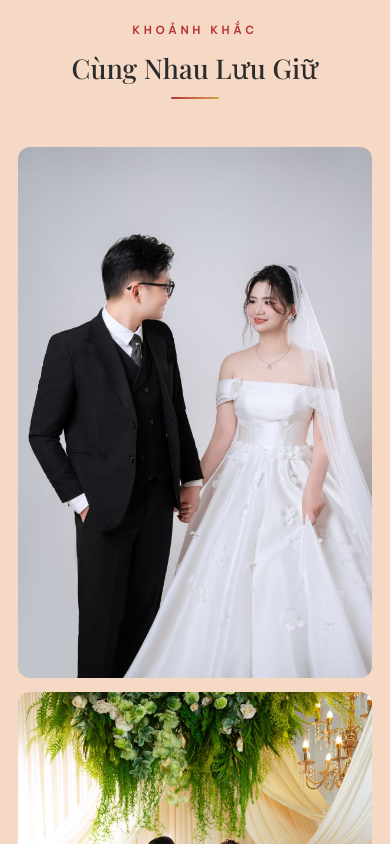
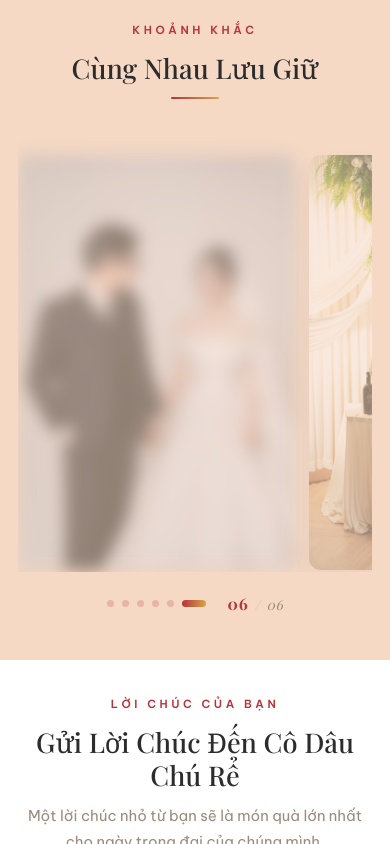
Before and after one commit to henryy-bui/ha-hien-wedding, a React (Vite) app: page / in a window 390 px wide. Shown: the part 4960-5804 px from the top of the page. Built offline with nearby package versions, Linux system fonts and the light colour scheme; no server answers; a web font is replaced by a local one.

Commit message:
feat: Enhance Gallery component with mobile carousel functionality and pagination

```diff
--- a/src/components/Gallery.css
+++ b/src/components/Gallery.css
@@ -75,6 +75,18 @@
   transition: opacity 0.4s ease, transform 0.4s cubic-bezier(0.34, 1.56, 0.64, 1);
 }
 
+/* Inset hairline frame — only shown on the active mobile slide */
+.gallery-frame {
+  position: absolute;
+  inset: 8px;
+  border: 1px solid rgba(255, 255, 255, 0.55);
+  border-radius: 6px;
+  pointer-events: none;
+  opacity: 0;
+  transform: scale(1.04);
+  transition: opacity 0.5s ease, transform 0.6s cubic-bezier(0.4, 0, 0.2, 1);
+}
+
 .gallery-note {
   font-family: var(--font-heading);
   font-style: italic;
@@ -83,14 +95,137 @@
   text-align: center;
 }
 
+/* Pager (dots + counter) — desktop hidden, mobile-only */
+.gallery-pager {
+  display: none;
+}
+
 @media (max-width: 900px) {
   .gallery-grid {
     column-count: 2;
   }
 }
 
-@media (max-width: 520px) {
+@media (max-width: 640px) {
+  /* ─── Carousel layout ─────────────────────────────────────────── */
   .gallery-grid {
-    column-count: 1;
+    margin: 0 0 18px;
+    column-count: initial;
+    display: flex;
+    gap: 14px;
+    overflow-x: auto;
+    overscroll-behavior-x: contain;
+    scroll-snap-type: x mandatory;
+    scroll-behavior: smooth;
+    padding: 8px 4px 22px;
+    -webkit-overflow-scrolling: touch;
+    scrollbar-width: none;
+  }
+  .gallery-grid::-webkit-scrollbar {
+    display: none;
+  }
+
+  .gallery-grid .gallery-item {
+    flex: 0 0 80%;
+    margin: 0;
+    scroll-snap-align: center;
+    box-shadow: 0 8px 22px rgba(0, 0, 0, 0.1);
+    /* compose with .reveal's transition for opacity, transform */
+    transition: opacity 0.55s ease, box-shadow 0.55s ease,
+                transform 0.45s cubic-bezier(0.4, 0, 0.2, 1);
+  }
+  .gallery-grid .gallery-item:first-child {
+    scroll-snap-align: start;
+  }
+  .gallery-grid .gallery-item:last-child {
+    scroll-snap-align: end;
+  }
+
+  /* Inactive slides recede; active one glows with a warm gold cast.
+     Higher specificity than `.reveal.visible { opacity: 1 }` so the
+     dimmed state holds after the entrance animation completes. */
+  .gallery-grid .gallery-item.reveal:not(.is-active) {
+    opacity: 0.42;
+  }
+  .gallery-grid .gallery-item.reveal.is-active {
+    opacity: 1;
+    box-shadow: 0 24px 48px -12px rgba(var(--gold-rgb), 0.45),
+                0 6px 18px rgba(0, 0, 0, 0.16);
+  }
+  .gallery-grid .gallery-item.is-active .gallery-frame {
+    opacity: 1;
+    transform: scale(1);
+  }
+  .gallery-grid .gallery-item.is-active .gallery-overlay {
+    background: linear-gradient(
+      to top,
+      rgba(44, 44, 44, 0.18) 0%,
+      rgba(44, 44, 44, 0) 45%
+    );
+  }
+
+  /* ─── Pager: animated dots + ordinal counter ──────────────────── */
+  .gallery-pager {
+    display: flex;
+    align-items: center;
+    justify-content: center;
+    gap: 22px;
+    margin-bottom: 8px;
+  }
+
+  .gallery-dots {
+    display: inline-flex;
+    align-items: center;
+    gap: 8px;
+  }
+
+  .gallery-dot {
+    width: 7px;
+    height: 7px;
+    border: 0;
+    padding: 0;
+    border-radius: 50%;
+    background: rgba(var(--gold-rgb), 0.22);
+    cursor: pointer;
+    transition: width 0.45s cubic-bezier(0.4, 0, 0.2, 1),
+                background 0.35s ease;
+  }
+
+  .gallery-dot.is-active {
+    width: 24px;
+    border-radius: 4px;
+    background: linear-gradient(90deg, var(--gold), var(--rose));
+  }
+
+  .gallery-dot:focus-visible {
+    outline: 2px solid var(--gold);
+    outline-offset: 3px;
+  }
+
+  .gallery-counter {
+    font-family: var(--font-heading);
+    font-style: italic;
+    color: var(--text-muted);
+    font-size: 0.86rem;
+    letter-spacing: 0.06em;
+    display: inline-flex;
+    align-items: baseline;
+  }
+
+  .gallery-counter-num {
+    color: var(--gold);
+    font-style: normal;
+    font-weight: 600;
+    font-variant-numeric: tabular-nums;
+    font-size: 1rem;
+  }
+
+  .gallery-counter-sep {
+    margin: 0 6px;
+    opacity: 0.4;
+  }
+
+  .gallery-counter-total {
+    font-variant-numeric: tabular-nums;
   }
 }
--- a/src/components/Gallery.tsx
+++ b/src/components/Gallery.tsx
@@ -1,4 +1,4 @@
-import { useState } from "react";
+import { useEffect, useRef, useState } from "react";
 import { useScrollReveal } from "../hooks/useScrollReveal";
 import Lightbox, { type LightboxPhoto } from "./Lightbox";
 import "./Gallery.css";
@@ -42,6 +42,47 @@ const PHOTOS: LightboxPhoto[] = [
 export default function Gallery() {
   const sectionRef = useScrollReveal<HTMLElement>();
   const [openIndex, setOpenIndex] = useState<number | null>(null);
+  const [activeIndex, setActiveIndex] = useState(0);
+  const slideRef = useRef<HTMLDivElement>(null);
+  const itemRefs = useRef<Array<HTMLButtonElement | null>>([]);
+
+  // Track which slide is centered in the mobile carousel. On desktop the
+  // grid isn't a scroll container, so the observer never updates state and
+  // the pager stays hidden via CSS — no special-casing needed.
+  useEffect(() => {
+    const container = slideRef.current;
+    if (!container) return;
+    const items = itemRefs.current.filter((x): x is HTMLButtonElement => !!x);
+    if (!items.length) return;
+
+    const observer = new IntersectionObserver(
+      (entries) => {
+        let bestRatio = 0;
+        let bestIdx = -1;
+        entries.forEach((entry) => {
+          if (entry.intersectionRatio > bestRatio) {
+            bestRatio = entry.intersectionRatio;
+            bestIdx = items.indexOf(entry.target as HTMLButtonElement);
+          }
+        });
+        if (bestIdx >= 0 && bestRatio >= 0.6) {
+          setActiveIndex(bestIdx);
+        }
+      },
+      { root: container, threshold: [0.4, 0.6, 0.8, 1] }
+    );
+
+    items.forEach((it) => observer.observe(it));
+    return () => observer.disconnect();
+  }, []);
+
+  const scrollToIndex = (i: number) => {
+    itemRefs.current[i]?.scrollIntoView({
+      behavior: "smooth",
+      inline: "center",
+      block: "nearest",
+    });
+  };
 
   const close = () => setOpenIndex(null);
   const prev = () =>
@@ -65,14 +106,17 @@ export default function Gallery() {
           <div className="section-divider" />
         </div>
 
-        <div className="gallery-grid">
+        <div className="gallery-grid" ref={slideRef}>
           {PHOTOS.map((p, i) => (
             <button
               key={i}
+              ref={(el) => {
+                itemRefs.current[i] = el;
+              }}
               type="button"
               className={`gallery-item reveal reveal-delay-${
                 (i % 3) + 1
-              } reveal-blur`}
+              } reveal-blur${activeIndex === i ? " is-active" : ""}`}
               style={{
                 backgroundImage: `url("${p.bg}")`,
                 aspectRatio: p.aspectRatio,
@@ -83,8 +127,40 @@ export default function Gallery() {
               <div className="gallery-overlay">
                 <span className="gallery-heart">♥</span>
               </div>
+              <span className="gallery-frame" aria-hidden="true" />
             </button>
           ))}
+        </div>
+
+        <div className="gallery-pager">
+          <div
+            className="gallery-dots"
+            role="tablist"
+            aria-label="Điều hướng ảnh"
+          >
+            {PHOTOS.map((_, i) => (
+              <button
+                key={i}
+                type="button"
+                role="tab"
+                aria-selected={activeIndex === i}
+                aria-label={`Đi đến ảnh ${i + 1}`}
+                className={`gallery-dot${
+                  activeIndex === i ? " is-active" : ""
+                }`}
+                onClick={() => scrollToIndex(i)}
+              />
+            ))}
+          </div>
+          <span className="gallery-counter" aria-hidden="true">
+            <span className="gallery-counter-num">
+              {String(activeIndex + 1).padStart(2, "0")}
+            </span>
+            <span className="gallery-counter-sep">/</span>
+            <span className="gallery-counter-total">
+              {String(PHOTOS.length).padStart(2, "0")}
+            </span>
+          </span>
         </div>
       </div>
 
```
